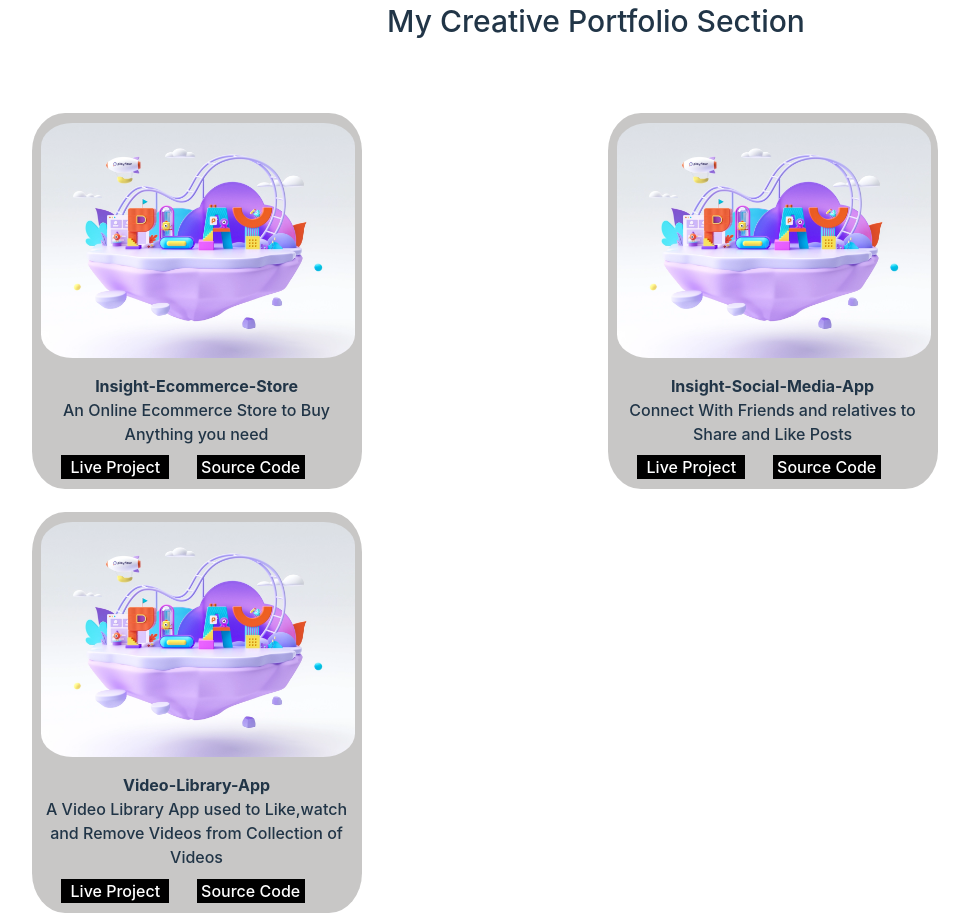
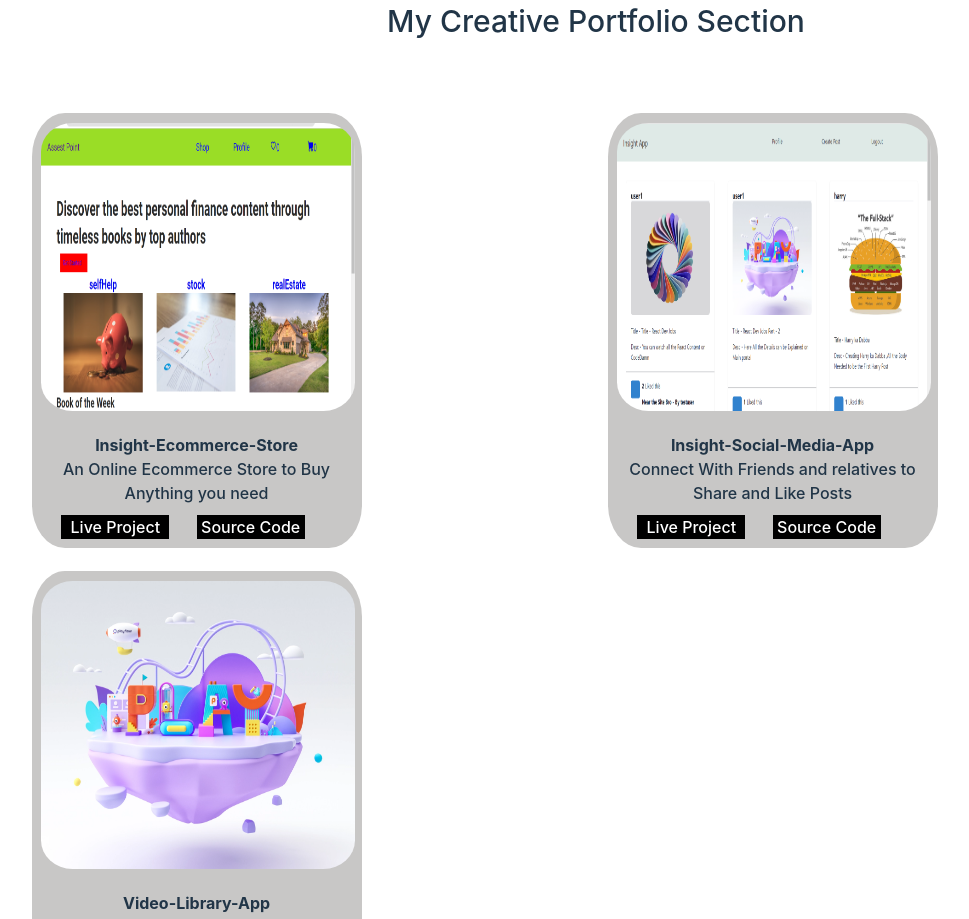
Before and after one commit to sarb001/Dev-portfolio, a React (Vite) app: page / in a window 1280 px wide. Shown: the part 1780-2699 px from the top of the page, without its empty margins (44-1013 px from the left). Built offline with nearby package versions, Linux system fonts and the light colour scheme.

Commit message:
images added - styling donw

```diff
--- a/src/Components/Work.jsx
+++ b/src/Components/Work.jsx
@@ -13,7 +13,7 @@ const Work = () => {
                      <div className="workcard-container">
                         <div className="workcard">
                           <div className="card-img">
-                              <img src = "/web-designer.png"   alt = "Web-Designer" />
+                              <img src = "/public/Ecommerce-app (2).png"   alt = "Web-Designer" />
                           </div>
                           <div className="main-header">
                              <b> Insight-Ecommerce-Store </b>
@@ -31,7 +31,7 @@ const Work = () => {
                      <div className="workcard-container">
                         <div className="workcard">
                           <div className="card-img">
-                              <img src = "/web-designer.png"   alt = "Web-Designer" />
+                              <img src = "/public/Social-Media-App (2).png"   alt = "Web-Designer" />
                           </div>
                           <div className="main-header">
                               <b>  Insight-Social-Media-App  </b>
@@ -39,7 +39,7 @@ const Work = () => {
                           <div className="card-detail">
                                 Connect With Friends and relatives  to Share and Like Posts
                                 <div className="btn-section">
-                                    <a className='btn' target = "_blank" href = "https://social-media-frontend-8s19.onrender.com/"> Live Project  </a>
+                                    <a className='btn' target = "_blank" href = "https://social-media-frontend-8s19.onrender.com/login"> Live Project  </a>
                                     <a className='btn' target = "_blank" href = "https://github.com/sarb001/Share-Insight-Social-App"> Source Code  </a>
 
                                 </div>
--- a/src/styles/Work.css
+++ b/src/styles/Work.css
@@ -5,12 +5,15 @@
 .card-detail{
     font-weight: 500;
 }
-
 .work-section{
     margin: 5%;
 }
+.card-img{
+    height: 40vh;
+}
 .card-img > img {
     width: 95%;
+     height:90%;
     margin: 3%;
     border-radius: 10%;
 }
```
Also changed, not shown: public/Ecommerce-app (2).png (added), public/Social-Media-App (2).png (added).
